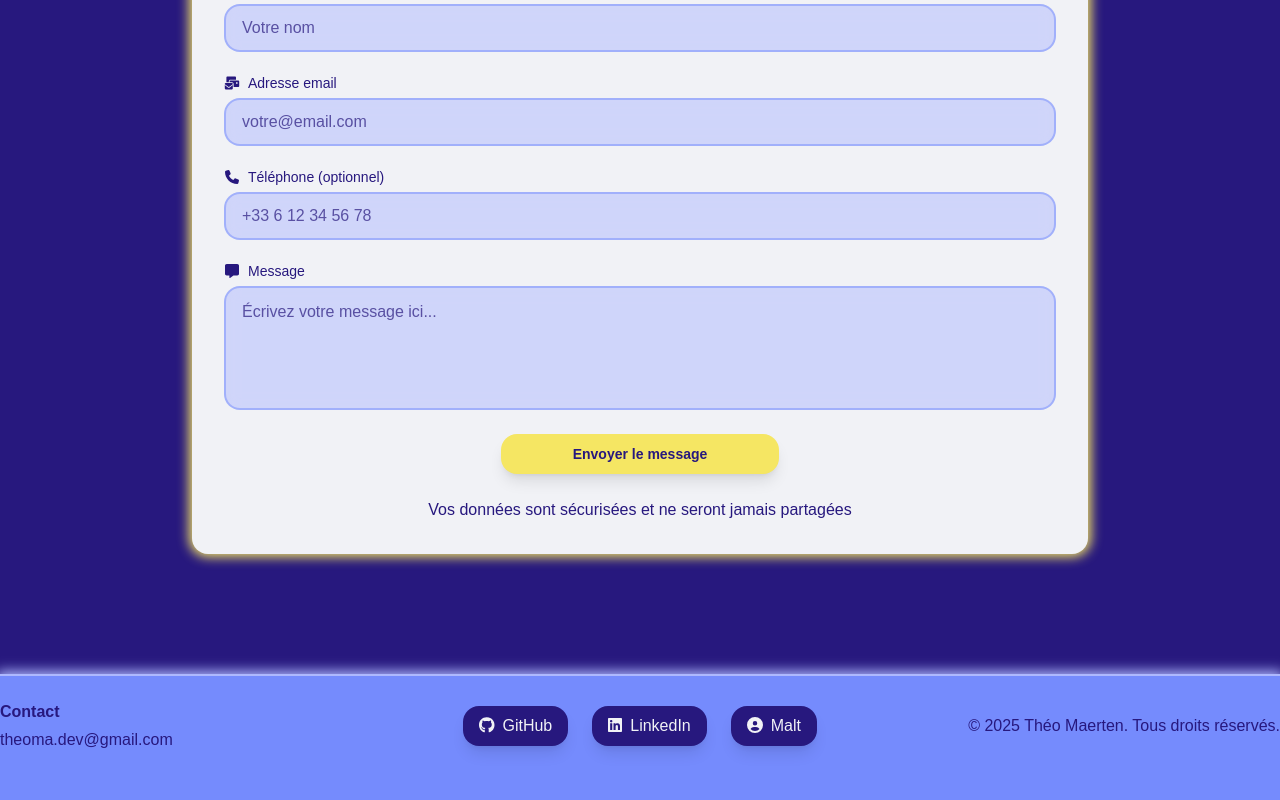
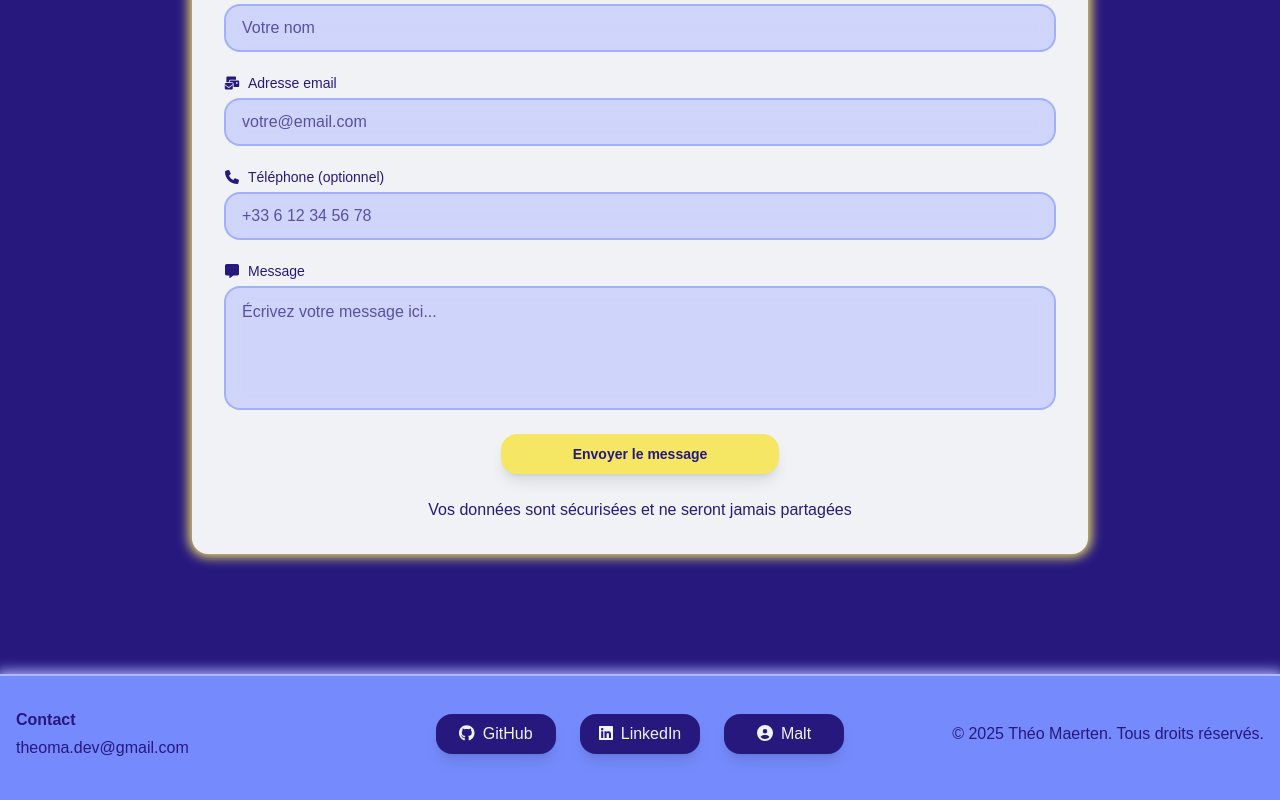
Before and after one commit to TheoMa76/portefolio-temp, a Next.js app: page / in a window 1280 px wide. Shown: the part 7933-8733 px from the top of the page. Built offline with nearby package versions, Linux system fonts and the light colour scheme; no server answers.

Commit message:
Fix custom footer responsvie

```diff
--- a/src/components/layout/CustomFooter.tsx
+++ b/src/components/layout/CustomFooter.tsx
@@ -5,14 +5,15 @@ import { faCircleUser} from "@fortawesome/free-solid-svg-icons";
 
 export default function CustomFooter() {
   return (
-    <div className="w-full mt-30 bg-[var(--primary)] text-[var(--white)] py-6 min-h-[150px] shadow-lg border-t-2 border-[var(--secondary)] overflow-hidden glowblue">
-      <div className="container mx-auto grid gap-6 md:grid-cols-3 items-center text-center md:text-left">
-        <div className="space-y-1 text-[var(--background)]">
+    <div className="w-full mt-30 bg-[var(--primary)] text-[var(--white)] py-8 min-h-[150px] shadow-lg border-t-2 border-[var(--secondary)] overflow-hidden glowblue relative">
+      <div className="container mx-auto px-4">
+        <div className="flex flex-col lg:flex-row lg:items-center lg:justify-between gap-6">
+          <div className="text-center lg:text-left space-y-1 text-[var(--background)]">
             <p className="font-semibold">Contact</p>
             <p>theoma.dev@gmail.com</p>
           </div>
 
-        <div className="flex justify-center space-x-6">
+          <div className="flex flex-col items-center space-y-4 lg:flex-row lg:absolute lg:left-1/2 lg:transform lg:-translate-x-1/2 lg:space-y-0 lg:space-x-6">
             <Link
               href="https://github.com/TheoMa76"
               target="_blank"
@@ -42,8 +43,9 @@ export default function CustomFooter() {
             </Link>
           </div>
 
-        <div className="text-md md:text-right text-[var(--background)]">
+          <div className="text-center lg:text-right text-[var(--background)]">
             © {new Date().getFullYear()} Théo Maerten. Tous droits réservés.
+          </div>
         </div>
       </div>
     </div>
--- a/src/components/ui/Link.tsx
+++ b/src/components/ui/Link.tsx
@@ -11,13 +11,12 @@ type LinkProps = {
 
 const Link = (props: LinkProps) => {
   return (
-
     <a
       href={props.href}
       aria-label={props.ariaLabel}
       target={props.target}
       rel={props.rel}
-      className='text-[var(--white)] xl:hover:text-[var(--background)] transition-colors duration-300 flex items-center gap-2 px-4 py-2 rounded-2xl bg-[var(--background)] xl:hover:bg-[var(--secondary)] shadow-lg xl:hover:shadow-xl'
+      className='text-[var(--white)] xl:hover:text-[var(--background)] transition-colors duration-300 flex items-center justify-center gap-2 px-4 py-2 rounded-2xl bg-[var(--background)] xl:hover:bg-[var(--secondary)] shadow-lg xl:hover:shadow-xl min-w-[120px] text-center'
     >
       {props.icone && <span className="icon">{props.icone}</span>}
       {props.children}
```
Lines whose indentation alone changed are shown as unchanged.
